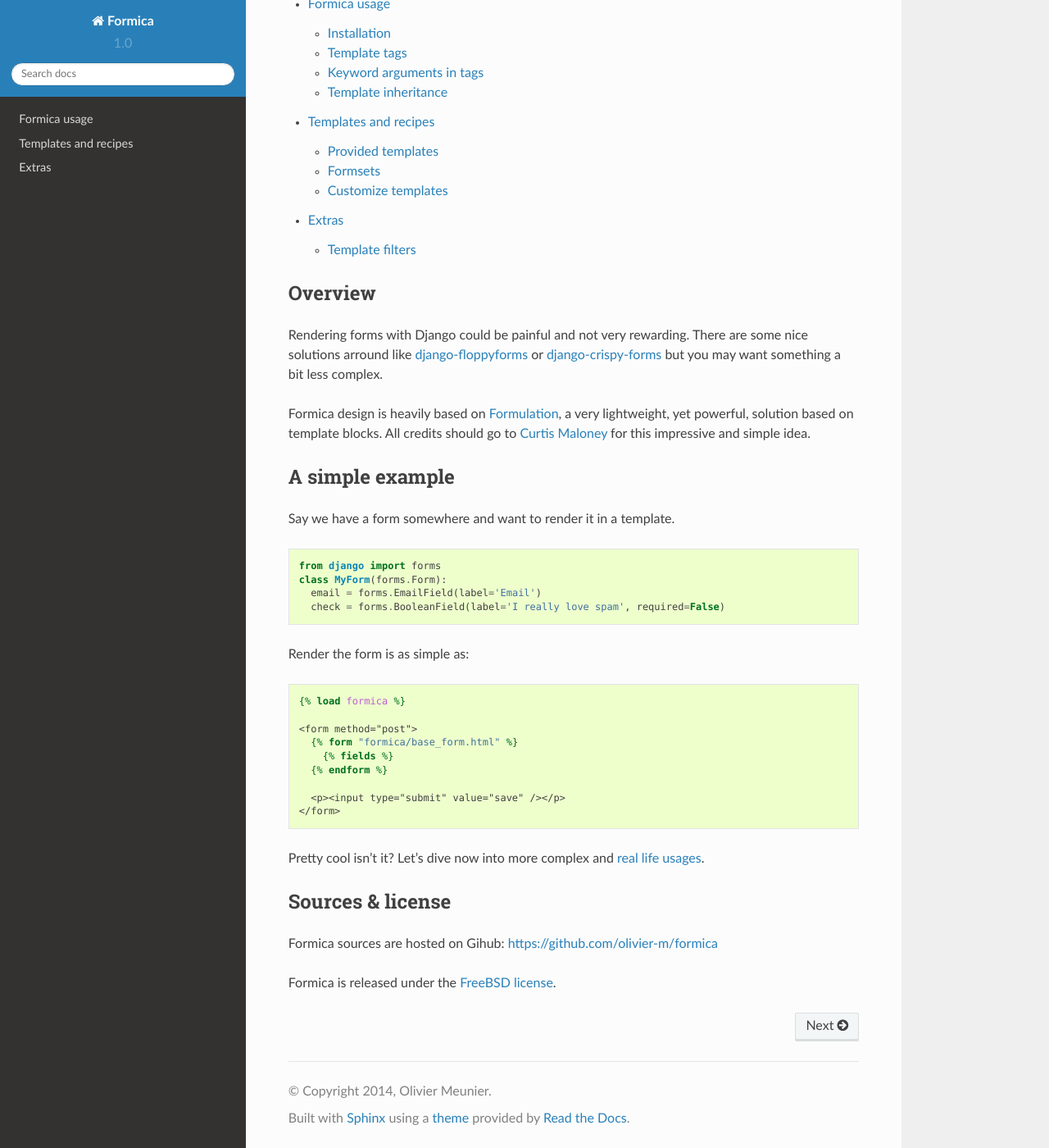
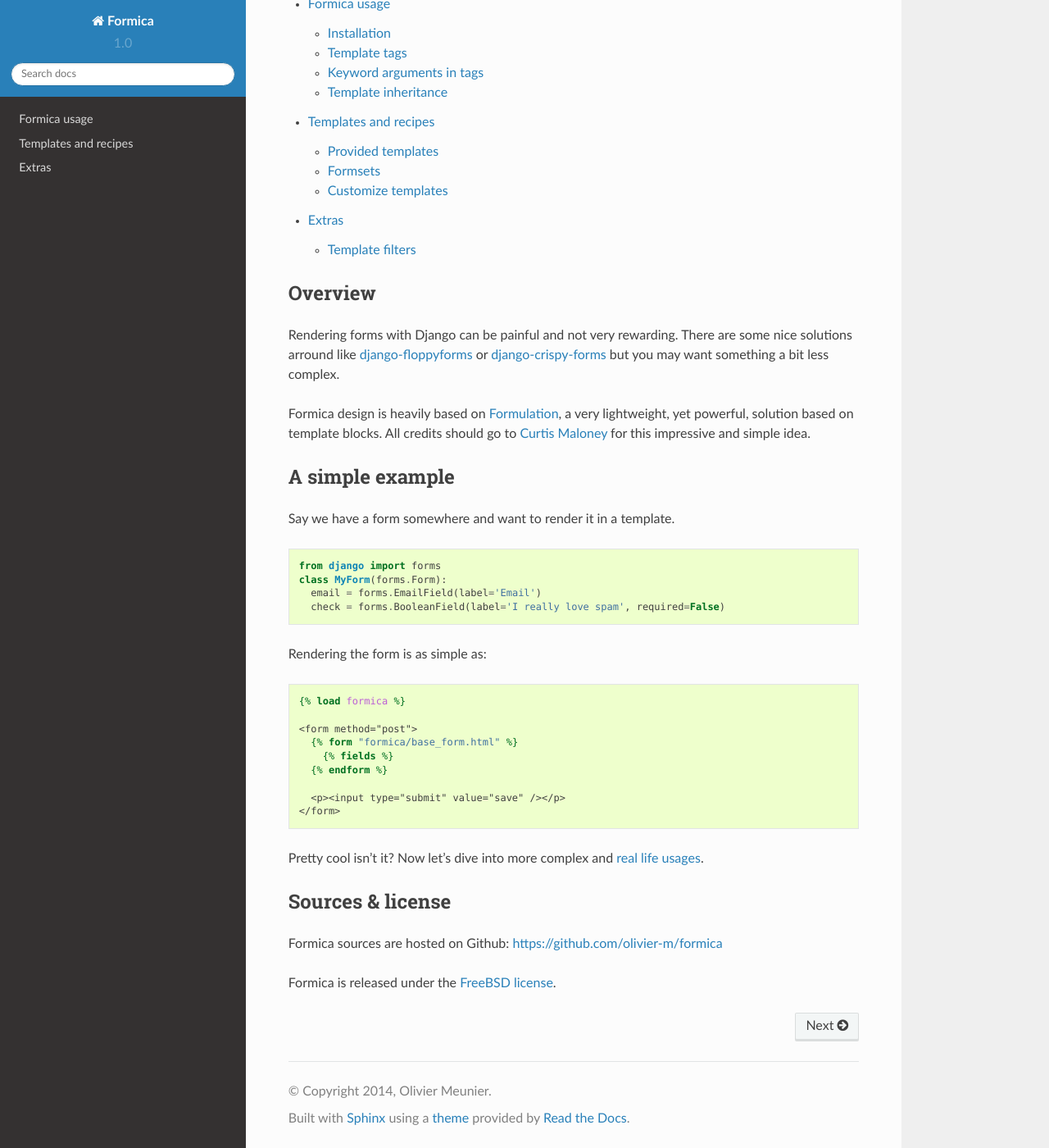
Before and after one commit to olivier-m/formica, a Sphinx documentation site: the page built from docs/index.rst, in a window 1280 px wide and 1400 px high, scrolled down 215 px. Shown: the whole window at 82% size. Built offline with Sphinx 7.4.7 and the Read the Docs theme 2.0.0, drawn with Linux system fonts in a browser that asks for light colours.

Commit message:
Fixed docs and README

```diff
--- a/README.rst
+++ b/README.rst
@@ -5,7 +5,7 @@
 Overview
 ========
 
-Rendering forms with Django could be painful and not very rewarding. There are some nice solutions
+Rendering forms with Django can be painful and not very rewarding. There are some nice solutions
 arround like `django-floppyforms <http://django-floppyforms.readthedocs.org/en/latest/>`_ or
 `django-crispy-forms <https://github.com/maraujop/django-crispy-forms>`_ but you may want
 something a bit less complex.
@@ -26,7 +26,7 @@
     email = forms.EmailField(label='Email')
     check = forms.BooleanField(label='I really love spam', required=False)
 
-Render the form is as simple as::
+Rendering the form is as simple as::
 
   {% load formica %}
 
@@ -44,7 +44,7 @@
 Sources & license
 =================
 
-Formica sources are hosted on Gihub:
+Formica sources are hosted on Github:
 https://github.com/olivier-m/formica
 
 Formica is released under the
--- a/docs/index.rst
+++ b/docs/index.rst
@@ -14,7 +14,7 @@
 Overview
 ========
 
-Rendering forms with Django could be painful and not very rewarding. There are some nice solutions
+Rendering forms with Django can be painful and not very rewarding. There are some nice solutions
 arround like `django-floppyforms <http://django-floppyforms.readthedocs.org/en/latest/>`_ or
 `django-crispy-forms <https://github.com/maraujop/django-crispy-forms>`_ but you may want
 something a bit less complex.
@@ -35,7 +35,7 @@
     email = forms.EmailField(label='Email')
     check = forms.BooleanField(label='I really love spam', required=False)
 
-Render the form is as simple as:
+Rendering the form is as simple as:
 
 .. code-block:: django
 
@@ -49,12 +49,12 @@
     <p><input type="submit" value="save" /></p>
   </form>
 
-Pretty cool isn't it? Let's dive now into more complex and :doc:`real life usages<usage>`.
+Pretty cool isn't it? Now let's dive into more complex and :doc:`real life usages<usage>`.
 
 Sources & license
 =================
 
-Formica sources are hosted on Gihub:
+Formica sources are hosted on Github:
 https://github.com/olivier-m/formica
 
 Formica is released under the
```
Also changed, not shown: docs/templates.rst (+7 -7 lines), docs/usage.rst (+8 -8 lines).
